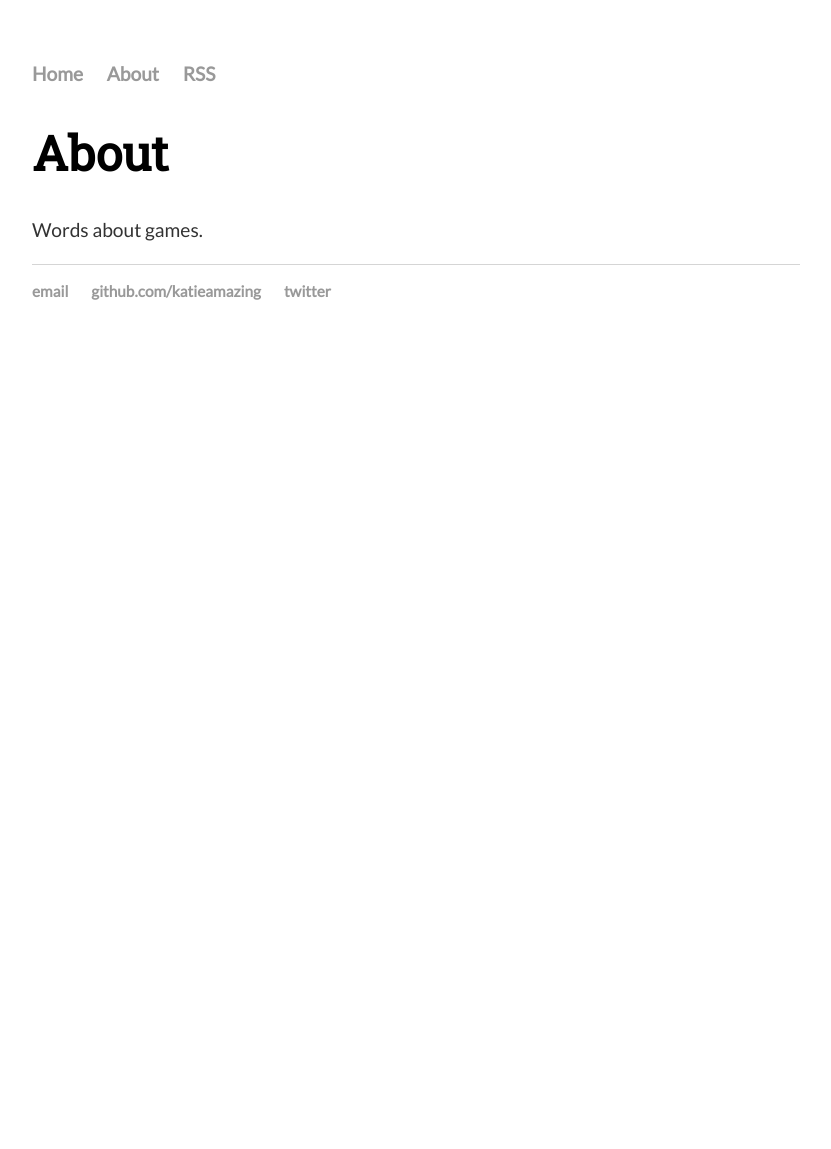
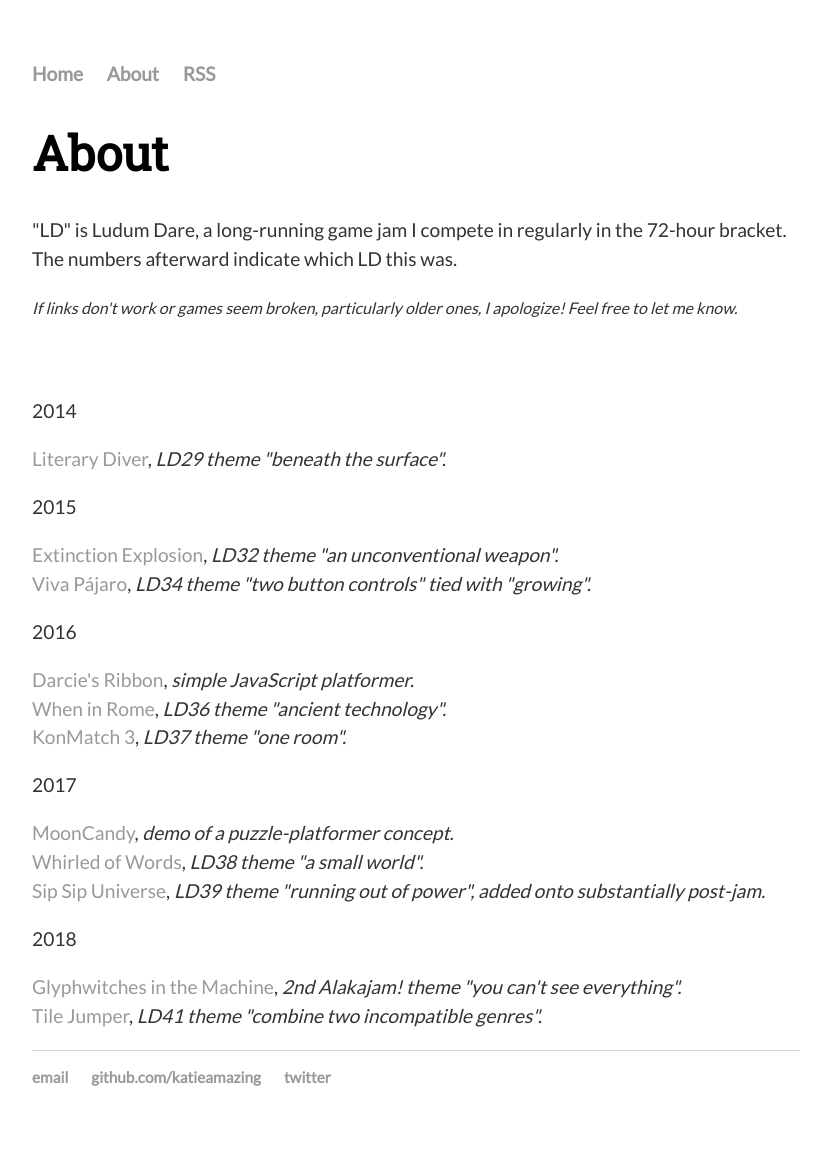
Before and after one commit to katieamazing/katieamazing.github.io, a Jekyll site: the page built from games/index.html, in a window 1280 px wide. Shown: the whole page, without its empty margins (224-1055 px from the left). Built offline with Jekyll 4.4.1, drawn with Linux system fonts in a browser that asks for light colours; before the commit the page ends 900 px from its top, so only the background shows below that.

Commit message:
Adding my games directory.

```diff
--- a/games/index.html
+++ b/games/index.html
@@ -7,7 +7,34 @@
 <body>
   <h1>{{ page.title }}</h1>
   <div class="blurb">
-  <p>Words about games.
+  <p>"LD" is Ludum Dare, a long-running game jam I compete in regularly in the 72-hour bracket. The numbers afterward indicate which LD this was.</p>
+  <p><small><i>If links don't work or games seem broken, particularly older ones, I apologize! Feel free to let me know.</i></small></p>
+  <br><br>
+
+  <p>2014</p>
+  <p><a href="http://katieamazing.com/games/LD29/">Literary Diver</a>, <i>LD29 theme "beneath the surface".</i></p>
+
+  <p>2015</p>
+  <p><a href="http://katieamazing.com/games/LD32/">Extinction Explosion</a>, <i>LD32 theme "an unconventional weapon".</i>
+  <br><a href="https://github.com/Johnicholas/viva-pajaro">Viva Pájaro</a>, <i>LD34 theme "two button controls" tied with "growing".</i>
+  </p>
+
+  <p>2016</p>
+  <p><a href="http://katieamazing.com/games/Darcies-Ribbon/">Darcie's Ribbon</a>, <i>simple JavaScript platformer.</i>
+  <br><a href="http://katieamazing.com/games/LD36/">When in Rome</a>, <i>LD36 theme "ancient technology".</i>
+  <br><a href="https://github.com/katieamazing/katieamazing.github.io/tree/master/games/LD37">KonMatch 3</a>, <i>LD37 theme "one room".</i>
+  </p>
+
+  <p>2017</p>
+  <p><a href="http://katieamazing.com/games/MoonSugar/">MoonCandy</a>, <i>demo of a puzzle-platformer concept.</i>
+  <br><a href="https://katieamazing.com/games/LD38/">Whirled of Words</a>, <i>LD38 theme "a small world".</i>
+  <br><a href="http://katieamazing.com/games/LD39/">Sip Sip Universe</a>, <i>LD39 theme "running out of power", added onto substantially post-jam.</i>
+  <br>
+
+  <p>2018</p>
+  <p><a href="https://glitchwitches.glitch.me/">Glyphwitches in the Machine</a>, <i> 2nd Alakajam! theme "you can't see everything".</i>
+  <br><a href="https://tile-jumper.glitch.me/">Tile Jumper</a>, <i>LD41 theme "combine two incompatible genres".</i>
+  </p>
 </p>
 </div>
 </body>
```
